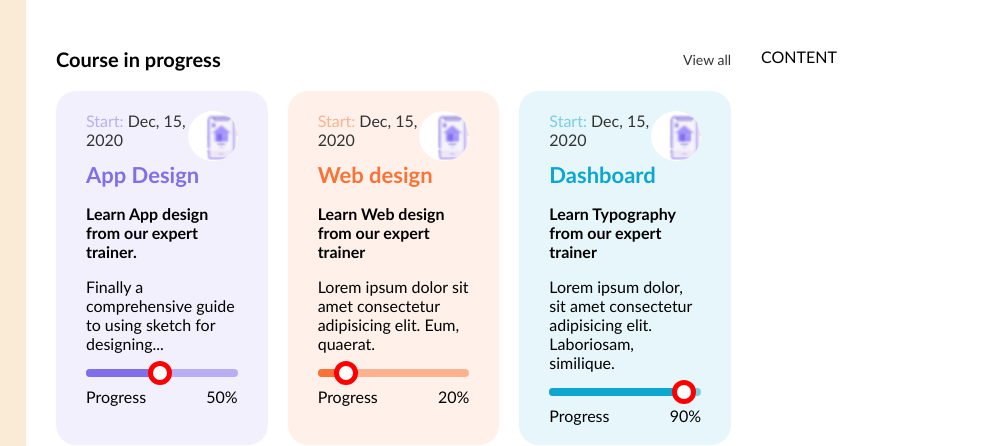
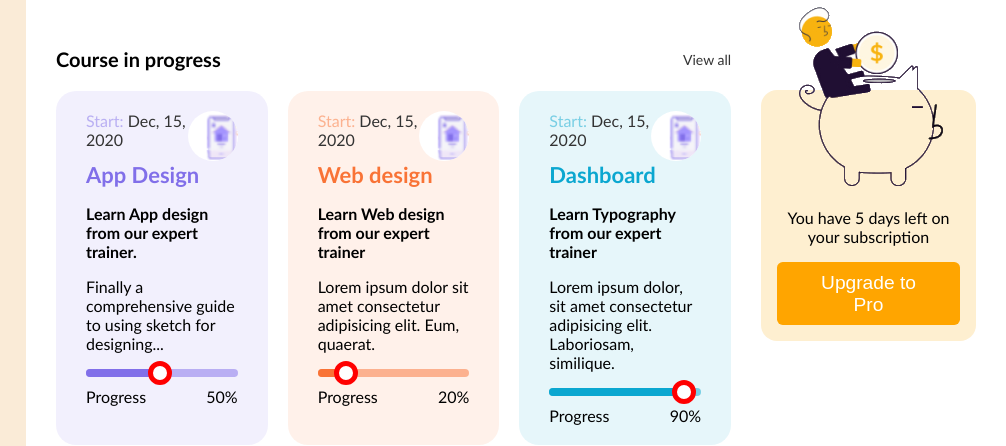
Before and after one commit to RasaZuk/Eduhouse, a plain HTML site: page index.html in a window 1280 px wide. Shown: the part 73-519 px from the top of the page, 274-1280 px from the left. Drawn offline with Linux system fonts and the light colour scheme.

Commit message:
Taupykle update

```diff
--- a/css/main.css
+++ b/css/main.css
@@ -71,4 +71,44 @@ main {
 
 .block > .content {
   grid-column: span 2;
+  margin-top: 2.7rem;
   }
+
+.block > .title + .content {
+  margin-top: 0;
+  }
+
+.block> .link + .content {
+  margin-top: 0;
+  }
+
+.subscription .content {
+  display: flex;
+  flex-direction: column;
+  align-items: center;
+  background-color: #feefd0;
+  padding: 1rem;
+  text-align: center;
+  border-radius: 1rem;
+}
+
+.subscription .content > img {
+  margin-top: -100px;
+
+}
+
+
+  .yellow-submarine {
+    display: inline-block;
+    padding: 0.5em 2em;
+    font-family: Arial, Helvetica, sans-serif;
+    font-size: 1.2rem;
+    text-align: center;
+    text-decoration: none;
+    background-color: orange;
+    color: #fff;
+    border: none;
+    border-radius: 0.3em;
+    cursor: pointer;
+    user-select: none;
+  }
--- a/index.html
+++ b/index.html
@@ -126,7 +126,11 @@
         </section>
 
         <section class="block subscription">
-            <div class="content">CONTENT</div>
+            <div class="content">
+                <img src="./images/kiaule.png" alt="kiaule taupykle">
+                <p>You have 5 days left on your subscription</p>
+                <a href="#" class="yellow-submarine">Upgrade to Pro</a>
+            </div>
         </section>
 
         <section class="block block-bg popular-categories">
```
Also changed, not shown: images/kiaule.png (added).
